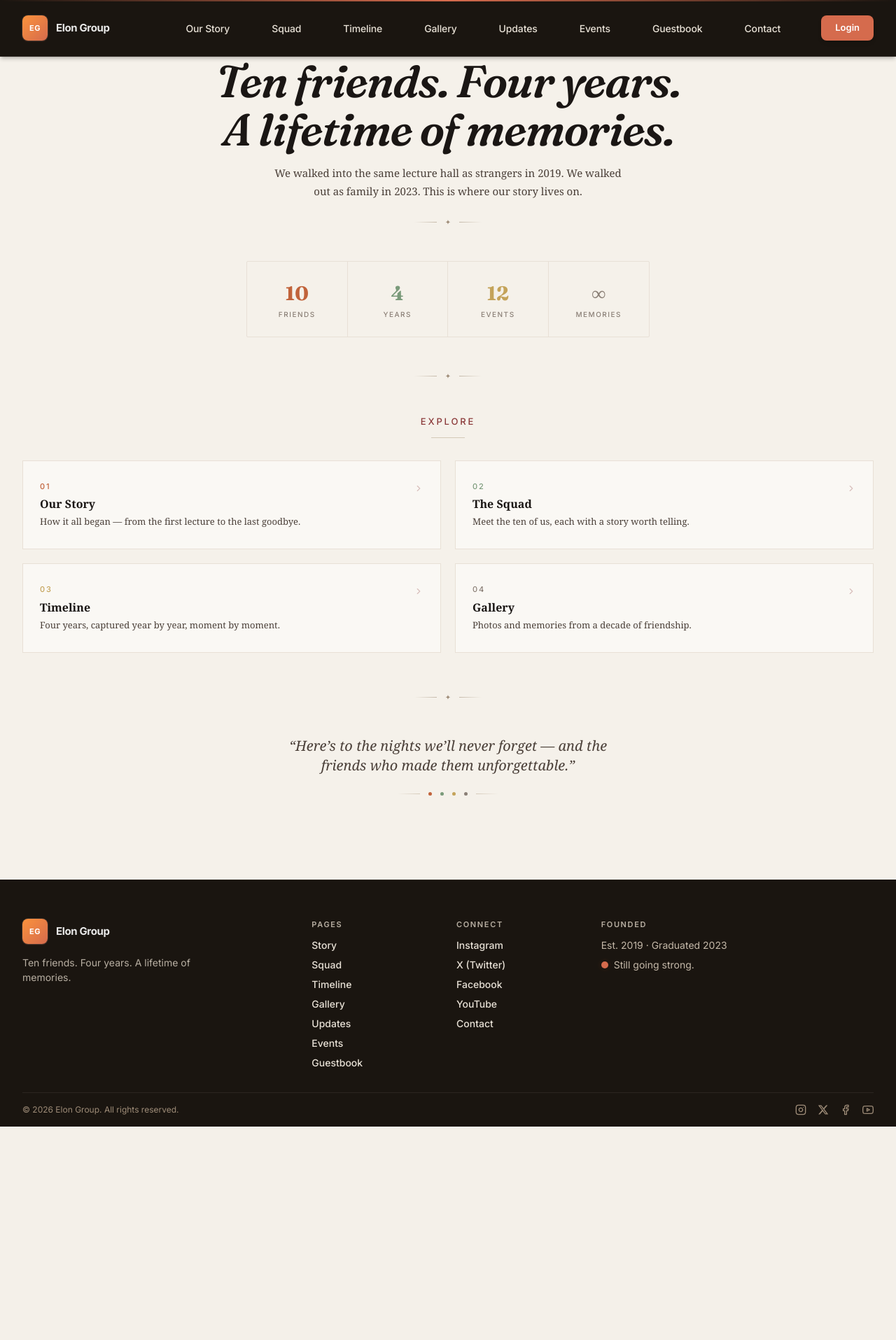
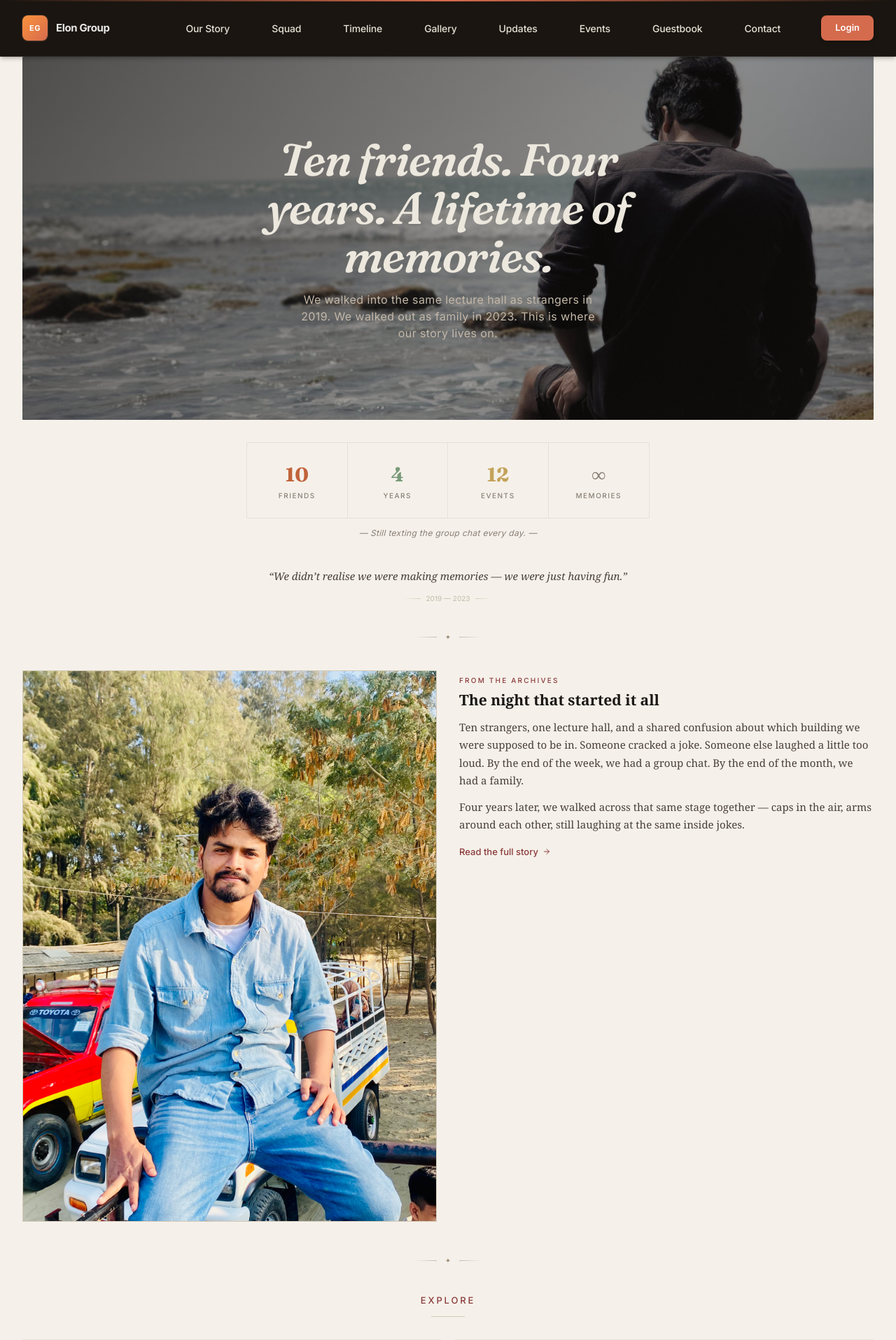
Before and after one commit to sojib96/elon_boys, a FastAPI app: page / in a window 1280 px wide. Shown: the top 1915 px of the page at 70% size. Before the commit the page ends 1610 px from the top, so only its background shows below. Run offline with FastAPI, Linux system fonts and the light colour scheme; some libraries are stand-ins or nearby versions.

Commit message:
Homepage: emotional warmth with hero photo, featured memory, photo-backed explore cards, personal touches

```diff
--- a/app/templates/home.html
+++ b/app/templates/home.html
@@ -28,19 +28,25 @@
 
     .explore-tile {
         border: 1px solid #E8E0D6;
-        background-color: #FAF8F4;
-        padding: 28px 24px;
         transition: background-color 0.25s ease, border-color 0.25s ease;
         text-decoration: none;
         display: block;
+        position: relative;
+        overflow: hidden;
     }
     .explore-tile:hover {
-        background-color: #F5F0E8;
         border-color: #D4C9B8;
     }
     .explore-tile:hover .tile-arrow {
         opacity: 1;
         transform: translateX(3px);
+    }
+    .explore-tile .tile-bg {
+        transition: transform 0.4s ease, opacity 0.4s ease;
+    }
+    .explore-tile:hover .tile-bg {
+        transform: scale(1.05);
+        opacity: 0.5;
     }
     .tile-arrow {
         transition: all 0.25s ease;
@@ -55,6 +61,32 @@
         border-radius: 50%;
     }
 
+    .hero-photo {
+        position: relative;
+        overflow: hidden;
+    }
+    .hero-photo .hero-img {
+        transition: transform 0.6s ease;
+    }
+    .hero-photo:hover .hero-img {
+        transform: scale(1.02);
+    }
+
+    .featured-frame {
+        border: 1px solid #D4C9B8;
+        overflow: hidden;
+    }
+    .featured-frame img {
+        transition: transform 0.6s ease;
+        display: block;
+        width: 100%;
+        height: 100%;
+        object-fit: cover;
+    }
+    .featured-frame:hover img {
+        transform: scale(1.04);
+    }
+
     @media (prefers-reduced-motion: reduce) {
         .explore-tile, .tile-arrow, .explore-tile:hover .tile-arrow {
             transition: none;
@@ -62,6 +94,9 @@
             opacity: 1;
         }
         .explore-tile:hover { background-color: inherit; border-color: inherit; }
+        .explore-tile .tile-bg, .explore-tile:hover .tile-bg { transform: none; }
+        .hero-photo .hero-img, .hero-photo:hover .hero-img { transform: none; }
+        .featured-frame img, .featured-frame:hover img { transform: none; }
     }
 </style>
 
@@ -72,25 +107,27 @@
     {'accent': '#8A7F76', 'label': 'taupe'},
 ] %}
 
-{# ── OPENING SPREAD ── #}
-<div class="-mt-8 md:-mt-10 mb-6 text-center">
-    <h1 class="home-headline text-[clamp(2rem,5.5vw,4rem)] text-[#1A1614] max-w-2xl mx-auto">
-        Ten friends. Four years. A lifetime of memories.
-    </h1>
-    <p class="home-body max-w-lg mx-auto mt-4 text-center">
-        We walked into the same lecture hall as strangers in 2019. We walked out as family in 2023. This is where our story lives on.
-    </p>
-</div>
+{% set group_photo = '/static/img/members/cover.jpg' %}
+{% set photo2 = '/static/img/members/img-1099.jpeg' %}
+{% set photo3 = '/static/img/members/food.jpg' %}
 
-{# ── ORNAMENT DIVIDER ── #}
-<div class="flex items-center justify-center gap-3 mb-12 select-none" aria-hidden="true">
-    <span class="block h-px w-8" style="background: linear-gradient(90deg, transparent, #C4B8A8);"></span>
-    <span class="text-espresso-300 text-[10px]">✦</span>
-    <span class="block h-px w-8" style="background: linear-gradient(90deg, #C4B8A8, transparent);"></span>
+{# ── HERO ── #}
+<div class="hero-photo rounded-sm overflow-hidden -mt-8 md:-mt-10 mb-8 relative" style="background: #1A1614;">
+    <img src="{{ group_photo }}" alt="The group" class="hero-img absolute inset-0 w-full h-full object-cover" loading="lazy"
+         onerror="this.style.display='none'">
+    <div class="absolute inset-0" style="background: linear-gradient(135deg, rgba(26,22,20,0.7) 0%, rgba(26,22,20,0.35) 60%, rgba(26,22,20,0.5) 100%);"></div>
+    <div class="relative py-20 md:py-28 px-6 text-center">
+        <h1 class="home-headline text-[clamp(2rem,5.5vw,4rem)] text-[#EDE8DE] max-w-xl mx-auto leading-tight">
+            Ten friends. Four years. A lifetime of memories.
+        </h1>
+        <p class="text-[#C4B8A8] text-sm sm:text-base mt-4 max-w-md mx-auto font-sans leading-relaxed tracking-wide">
+            We walked into the same lecture hall as strangers in 2019. We walked out as family in 2023. This is where our story lives on.
+        </p>
+    </div>
 </div>
 
 {# ── STATS ── #}
-<div class="grid grid-cols-2 md:grid-cols-4 max-w-xl mx-auto mb-12 rounded-sm overflow-hidden" style="border: 1px solid #E8E0D6;">
+<div class="grid grid-cols-2 md:grid-cols-4 max-w-xl mx-auto mb-3 rounded-sm overflow-hidden" style="border: 1px solid #E8E0D6;">
     <div class="home-stat px-5 py-6 text-center">
         <span class="block" style="font-family: 'Fraunces', Georgia, serif; font-weight: 700; font-size: 28px; color: #C1633B;">10</span>
         <span class="block text-[10px] text-[#8A7F76] uppercase tracking-[0.15em] font-medium font-sans mt-0.5">Friends</span>
@@ -108,9 +145,54 @@
         <span class="block text-[10px] text-[#8A7F76] uppercase tracking-[0.15em] font-medium font-sans mt-0.5">Memories</span>
     </div>
 </div>
+<p class="text-center text-[12px] text-[#8A7F76] font-sans italic tracking-wide mb-10">&mdash; Still texting the group chat every day. &mdash;</p>
+
+{# ── TOP QUOTE ── #}
+<div class="max-w-xl mx-auto text-center mb-10">
+    <p class="text-[15px] text-[#4A3F38] italic leading-relaxed" style="font-family: Georgia, 'Times New Roman', serif;">
+        &ldquo;We didn&rsquo;t realise we were making memories &mdash; we were just having fun.&rdquo;
+    </p>
+    <div class="flex items-center justify-center gap-2 mt-3">
+        <span class="block h-px w-6" style="background: linear-gradient(90deg, transparent, #D4C9B8);"></span>
+        <span class="text-[10px] text-[#C4B8A8] font-sans">2019 &mdash; 2023</span>
+        <span class="block h-px w-6" style="background: linear-gradient(90deg, #D4C9B8, transparent);"></span>
+    </div>
+</div>
 
 {# ── ORNAMENT DIVIDER ── #}
-<div class="flex items-center justify-center gap-3 mb-12 select-none" aria-hidden="true">
+<div class="flex items-center justify-center gap-3 mb-10 select-none" aria-hidden="true">
+    <span class="block h-px w-8" style="background: linear-gradient(90deg, transparent, #C4B8A8);"></span>
+    <span class="text-espresso-300 text-[10px]">✦</span>
+    <span class="block h-px w-8" style="background: linear-gradient(90deg, #C4B8A8, transparent);"></span>
+</div>
+
+{# ── FEATURED MEMORY ── #}
+<div class="grid md:grid-cols-2 gap-6 md:gap-8 mb-12 items-start">
+    <figure class="featured-frame">
+        <img src="{{ photo2 }}" alt="A moment from the archives" loading="lazy"
+             onerror="this.parentElement.style.display='flex';this.parentElement.style.alignItems='center';this.parentElement.style.justifyContent='center';this.parentElement.style.minHeight='280px';this.parentElement.style.background='#F0EBE2';this.parentElement.style.display='flex';this.style.display='none'">
+        <div class="hidden w-full items-center justify-center text-[#9E8C78] font-display text-[10px] uppercase tracking-widest bg-[#F0EBE2]" style="min-height:280px;">Photo from the archives</div>
+    </figure>
+    <div>
+        <span class="text-[10px] text-[#8B3A3A] font-sans uppercase tracking-[0.22em] font-medium">From the archives</span>
+        <h2 class="text-[21px] leading-snug font-semibold text-[#1A1614] mt-1 mb-3" style="font-family: 'Playfair Display', Georgia, serif;">
+            The night that started it all
+        </h2>
+        <p class="home-body">
+            Ten strangers, one lecture hall, and a shared confusion about which building we were supposed to be in. Someone cracked a joke. Someone else laughed a little too loud. By the end of the week, we had a group chat. By the end of the month, we had a family.
+        </p>
+        <p class="home-body mt-3">
+            Four years later, we walked across that same stage together &mdash; caps in the air, arms around each other, still laughing at the same inside jokes.
+        </p>
+        <a href="/our-story" class="inline-flex items-center gap-1.5 mt-4 text-[13px] text-[#8B3A3A] font-sans font-medium hover:text-[#C1633B] transition-colors duration-200 no-underline">
+            Read the full story
+            <svg width="12" height="12" viewBox="0 0 24 24" fill="none" stroke="currentColor" stroke-width="2" stroke-linecap="round" stroke-linejoin="round"><path d="M5 12h14"/><path d="M12 5l7 7-7 7"/></svg>
+        </a>
+    </div>
+</div>
+
+{# ── ORNAMENT DIVIDER ── #}
+<div class="flex items-center justify-center gap-3 mb-10 select-none" aria-hidden="true">
     <span class="block h-px w-8" style="background: linear-gradient(90deg, transparent, #C4B8A8);"></span>
     <span class="text-espresso-300 text-[10px]">✦</span>
     <span class="block h-px w-8" style="background: linear-gradient(90deg, #C4B8A8, transparent);"></span>
@@ -125,14 +207,18 @@
 
     <div class="grid grid-cols-1 sm:grid-cols-2 gap-5">
         {% set explore_links = [
-            ('/our-story', 'Our Story', 'How it all began — from the first lecture to the last goodbye.', palette[0].accent),
-            ('/squad', 'The Squad', 'Meet the ten of us, each with a story worth telling.', palette[1].accent),
-            ('/timeline', 'Timeline', 'Four years, captured year by year, moment by moment.', palette[2].accent),
-            ('/gallery', 'Gallery', 'Photos and memories from a decade of friendship.', palette[3].accent),
+            ('/our-story', 'Our Story', 'How it all began.', palette[0].accent, group_photo),
+            ('/squad', 'The Squad', 'Meet the ten of us.', palette[1].accent, photo2),
+            ('/timeline', 'Timeline', 'Year by year.', palette[2].accent, photo3),
+            ('/gallery', 'Gallery', 'Photos & memories.', palette[3].accent, group_photo),
         ] %}
-        {% for href, title, desc, color in explore_links %}
+        {% for href, title, desc, color, img in explore_links %}
         <a href="{{ href }}" class="explore-tile group">
-            <div class="flex items-start justify-between gap-4">
+            <img src="{{ img }}" alt="" class="tile-bg absolute inset-0 w-full h-full object-cover" loading="lazy"
+                 onerror="this.style.display='none'"
+                 style="opacity: 0.15;">
+            <div class="absolute inset-0 tile-bg" style="background: linear-gradient(135deg, {{ color }}04, transparent); opacity: 0.3;"></div>
+            <div class="relative z-10 p-5 sm:p-6 flex items-start justify-between gap-4" style="background: linear-gradient(135deg, rgba(250,248,244,0.88) 0%, rgba(250,248,244,0.82) 70%, rgba(250,248,244,0.92) 100%);">
                 <div class="min-w-0">
                     <span class="block text-[11px] font-sans uppercase tracking-[0.18em] font-medium mb-1.5" style="color: {{ color }};">{{ '%02d' | format(loop.index) }}</span>
                     <h3 class="text-[16px] leading-snug font-semibold text-[#1A1614] mb-1" style="font-family: 'Playfair Display', Georgia, serif;">{{ title }}</h3>
@@ -146,7 +232,7 @@
 </div>
 
 {# ── ORNAMENT DIVIDER ── #}
-<div class="flex items-center justify-center gap-3 mb-12 select-none" aria-hidden="true">
+<div class="flex items-center justify-center gap-3 mb-10 select-none" aria-hidden="true">
     <span class="block h-px w-8" style="background: linear-gradient(90deg, transparent, #C4B8A8);"></span>
     <span class="text-espresso-300 text-[10px]">✦</span>
     <span class="block h-px w-8" style="background: linear-gradient(90deg, #C4B8A8, transparent);"></span>
@@ -166,4 +252,11 @@
         <span class="block h-px w-8" style="background: linear-gradient(90deg, #D4C9B8, transparent);"></span>
     </div>
 </div>
+
+{# ── PERSONAL NOTE ── #}
+<div class="text-center pb-2">
+    <p class="text-[11px] text-[#8A7F76] font-sans font-medium tracking-wide">
+        From our group chat to your screen &mdash; thanks for stopping by.
+    </p>
+</div>
 {% endblock %}
```
